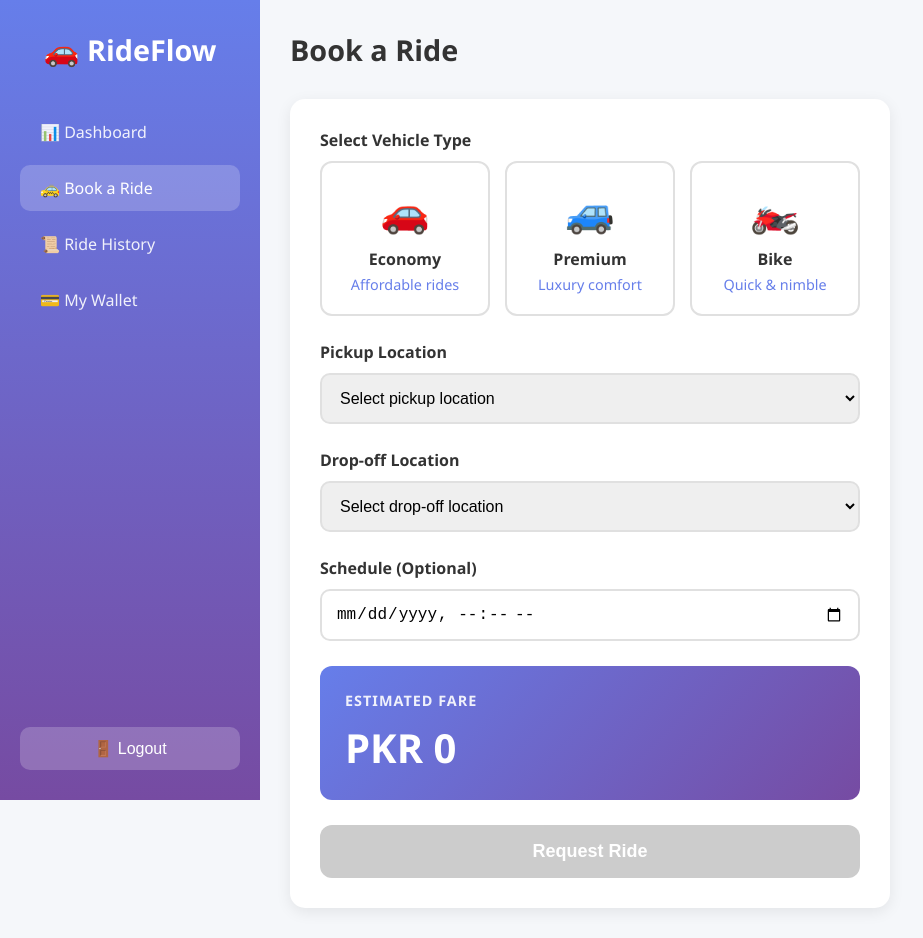
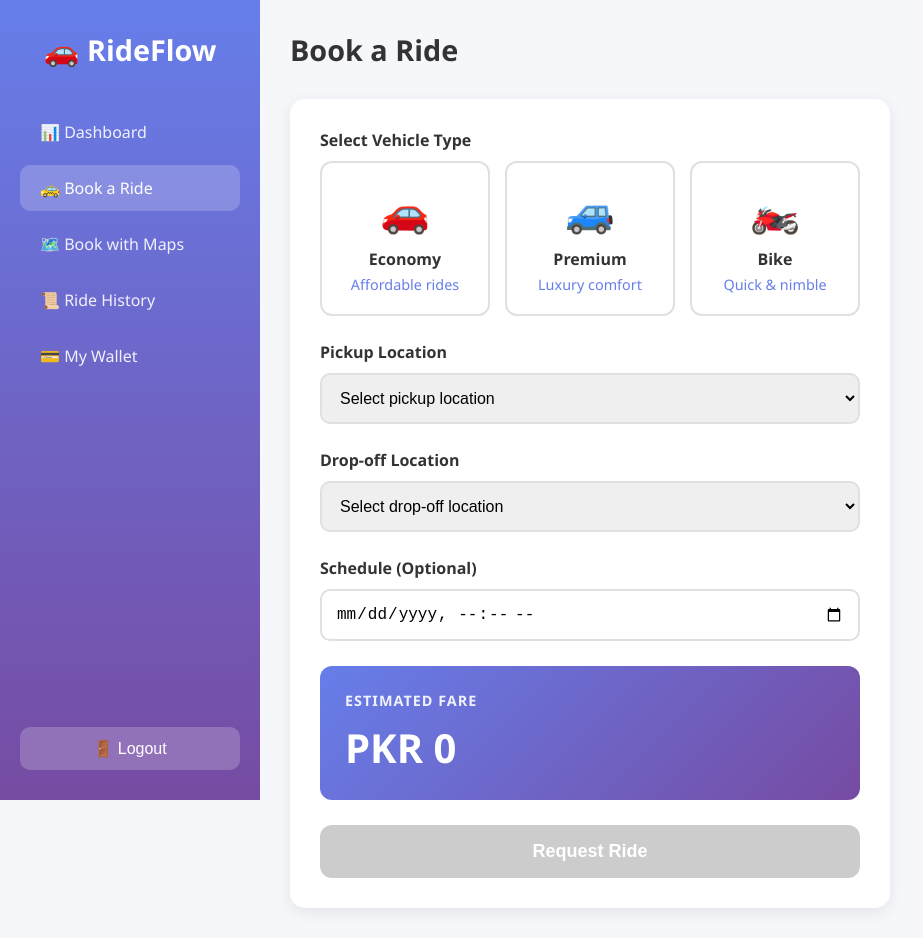
Before and after one commit to Mohid-Abbas/RideFlow-DBMS, a website: page app/public/rider/book.html in a window 1280 px wide. Shown: the whole page, without its empty margins (0-923 px from the left). Drawn offline with Linux system fonts and the light colour scheme; no server answers.

Commit message:
Update book.html

```diff
--- a/app/public/rider/book.html
+++ b/app/public/rider/book.html
@@ -237,6 +237,9 @@
                 <a href="/rider/book" class="nav-link active">🚕 Book a Ride</a>
             </li>
             <li class="nav-item">
+                <a href="/rider/book-with-maps" class="nav-link" title="Requires Google Maps API Key">🗺️ Book with Maps</a>
+            </li>
+            <li class="nav-item">
                 <a href="/rider/history" class="nav-link">📜 Ride History</a>
             </li>
             <li class="nav-item">
```
